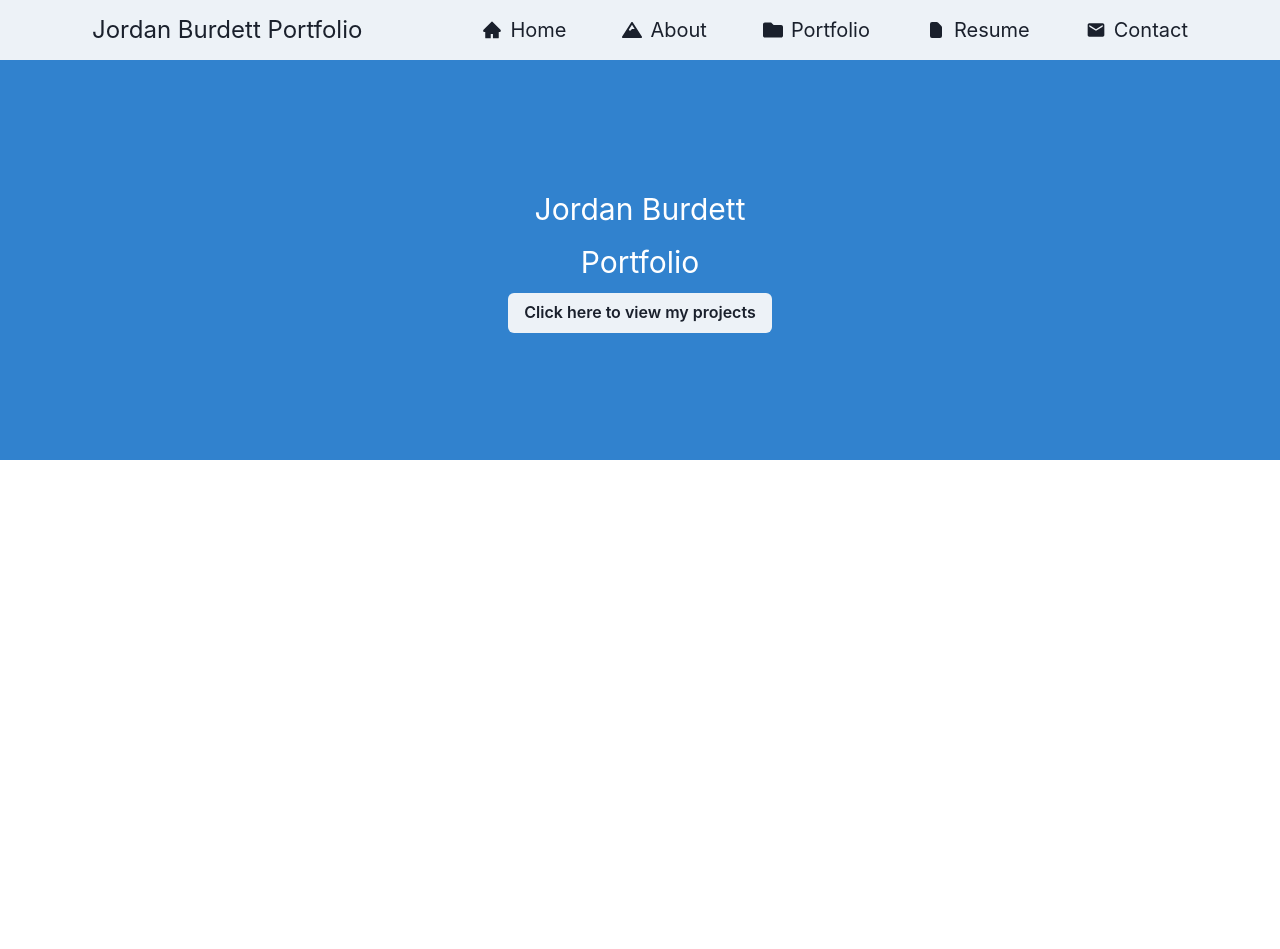
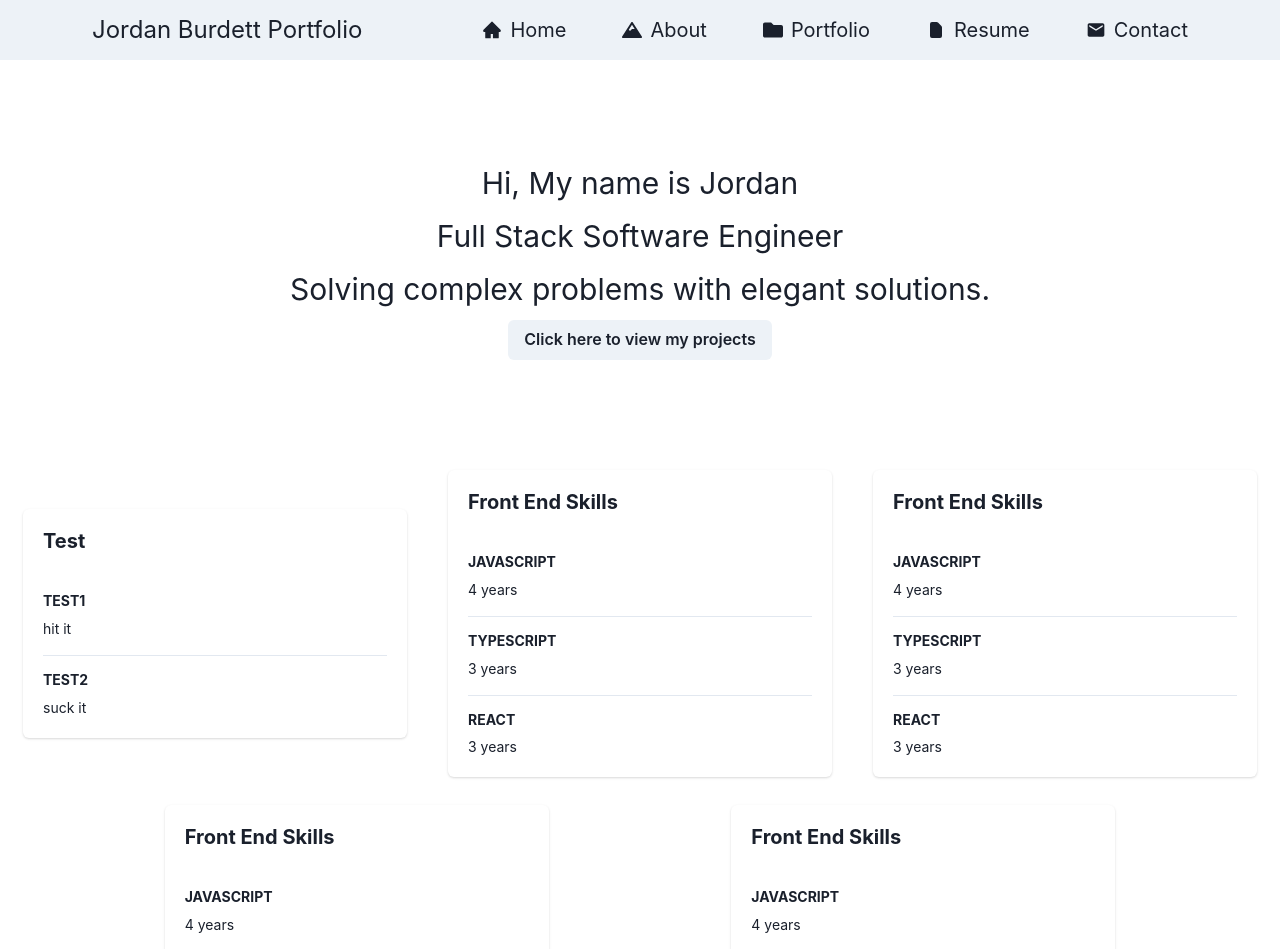
Before and after one commit to jordanburdett/Jordan-Portfolio, a React (Vite) app: page / in a window 1280 px wide. Shown: the top 949 px of the page. Before the commit the page ends 800 px from the top, so only its background shows below. Built offline with nearby package versions, Linux system fonts and the light colour scheme.

Commit message:
Added Cards on home page

```diff
--- /dev/null
+++ b/src/Content/Home/Data/CardMockData.ts
@@ -0,0 +1,9 @@
+export const FrontEndSkillCardData = {
+  Header: "Front End Skills",
+  bodyItems: [
+    { heading: "Javascript", text: "4 years" },
+    { heading: "Typescript", text: "3 years" },
+    { heading: "React", text: "3 years" },
+
+  ],
+};
--- a/src/Content/Home/Home.tsx
+++ b/src/Content/Home/Home.tsx
@@ -1,8 +1,23 @@
-import {  Center, Text, VStack, Button } from '@chakra-ui/react'
-import { useNavigate } from 'react-router-dom';
-import React from 'react'
+import {
+  Center,
+  Text,
+  VStack,
+  Button,
+  HStack,
+  Box,
+  Card,
+  CardHeader,
+  Heading,
+  Stack,
+  StackDivider,
+  CardBody,
+} from "@chakra-ui/react";
+import { useNavigate } from "react-router-dom";
+import React from "react";
+import InfoCard from "./InfoCard";
+import { FrontEndSkillCardData } from "./Data/CardMockData";
 
-type Props = {}
+type Props = {};
 
 const Home = (props: Props) => {
   const navigate = useNavigate();
@@ -10,16 +25,48 @@ const Home = (props: Props) => {
   const onProjectClick = () => {
     // using react router dom to navigate to the portfolio page
     navigate("/portfolio");
-  }
+  };
   return (
-    <Center bgColor={"blue.500"} height={"400px"}>
-      <VStack>
-        <Text fontSize="3xl" color="white">Jordan Burdett</Text>
-        <Text fontSize="3xl" color="white">Portfolio</Text>
-        <Button onClick={onProjectClick}>Click here to view my projects</Button>
-      </VStack>
-    </Center>
-  )
-}
+    <>
+      <Center height={"400px"}>
+        <VStack>
+          <Text fontSize="3xl">Hi, My name is Jordan</Text>
+          <Text fontSize="3xl">Full Stack Software Engineer</Text>
+          <Text fontSize="3xl">
+            Solving complex problems with elegant solutions.
+          </Text>
+          <Button onClick={onProjectClick}>
+            Click here to view my projects
+          </Button>
+        </VStack>
+      </Center>
+      <HStack justifyContent={"space-evenly"} wrap={"wrap"}>
+        <InfoCard
+          header="Test"
+          bodyItems={[
+            { heading: "test1", text: "hit it" },
+            { heading: "test2", text: "suck it" },
+          ]}
+        />
+        <InfoCard
+          header={FrontEndSkillCardData.Header}
+          bodyItems={FrontEndSkillCardData.bodyItems}
+        />
+        <InfoCard
+          header={FrontEndSkillCardData.Header}
+          bodyItems={FrontEndSkillCardData.bodyItems}
+        />
+        <InfoCard
+          header={FrontEndSkillCardData.Header}
+          bodyItems={FrontEndSkillCardData.bodyItems}
+        />
+        <InfoCard
+          header={FrontEndSkillCardData.Header}
+          bodyItems={FrontEndSkillCardData.bodyItems}
+        />
+      </HStack>
+    </>
+  );
+};
 
-export default Home
+export default Home;
--- /dev/null
+++ b/src/Content/Home/InfoCard.tsx
@@ -0,0 +1,46 @@
+import React from "react";
+import {
+  HStack,
+  Card,
+  CardHeader,
+  Heading,
+  CardBody,
+  Stack,
+  StackDivider,
+  Box,
+  Text,
+} from "@chakra-ui/react";
+
+type Props = {
+  header: string;
+  bodyItems: {
+    heading: string;
+    text: string;
+  }[];
+};
+
+const InfoCard = (props: Props) => {
+  return (
+    <Card margin={"10px"} maxW={"xl"} minW={"sm"}>
+      <CardHeader>
+        <Heading size="md">{props.header}</Heading>
+      </CardHeader>
+      <CardBody>
+        <Stack divider={<StackDivider />} spacing="4">
+          {props.bodyItems.map((item) => (
+            <Box>
+              <Heading size="xs" textTransform="uppercase">
+                {item.heading}
+              </Heading>
+              <Text pt="2" fontSize="sm">
+                {item.text}
+              </Text>
+            </Box>
+          ))}
+        </Stack>
+      </CardBody>
+    </Card>
+  );
+};
+
+export default InfoCard;
--- a/src/Navigation/Data/navItems.ts
+++ b/src/Navigation/Data/navItems.ts
@@ -6,7 +6,7 @@ import { MdEmail } from 'react-icons/md'
 const navItems = [
     {
         name: "Home",
-        href: "/",
+        href: "/home",
         Icon: AiFillHome,
       },
       {
--- a/src/Navigation/NavBar/DesktopNav.tsx
+++ b/src/Navigation/NavBar/DesktopNav.tsx
@@ -1,5 +1,5 @@
 import React from "react";
-import { Box, HStack, Icon, Link, Text, useColorModeValue } from "@chakra-ui/react";
+import { Box, HStack, Icon, Text, Link, useColorModeValue } from "@chakra-ui/react";
 import navItems from "../Data/navItems";
 
 const DesktopNav = () => {
@@ -22,7 +22,7 @@ const DesktopNav = () => {
       </Box>
       {navItems.map((item) => (
         <Box p="3" key={item.name}>
-          <Link href={item.href}>
+          <Link href={item.href} >
             <HStack>
               <Icon as={item.Icon} fontSize={"20px"} />
               <Text fontSize={"xl"}>{item.name}</Text>
```
